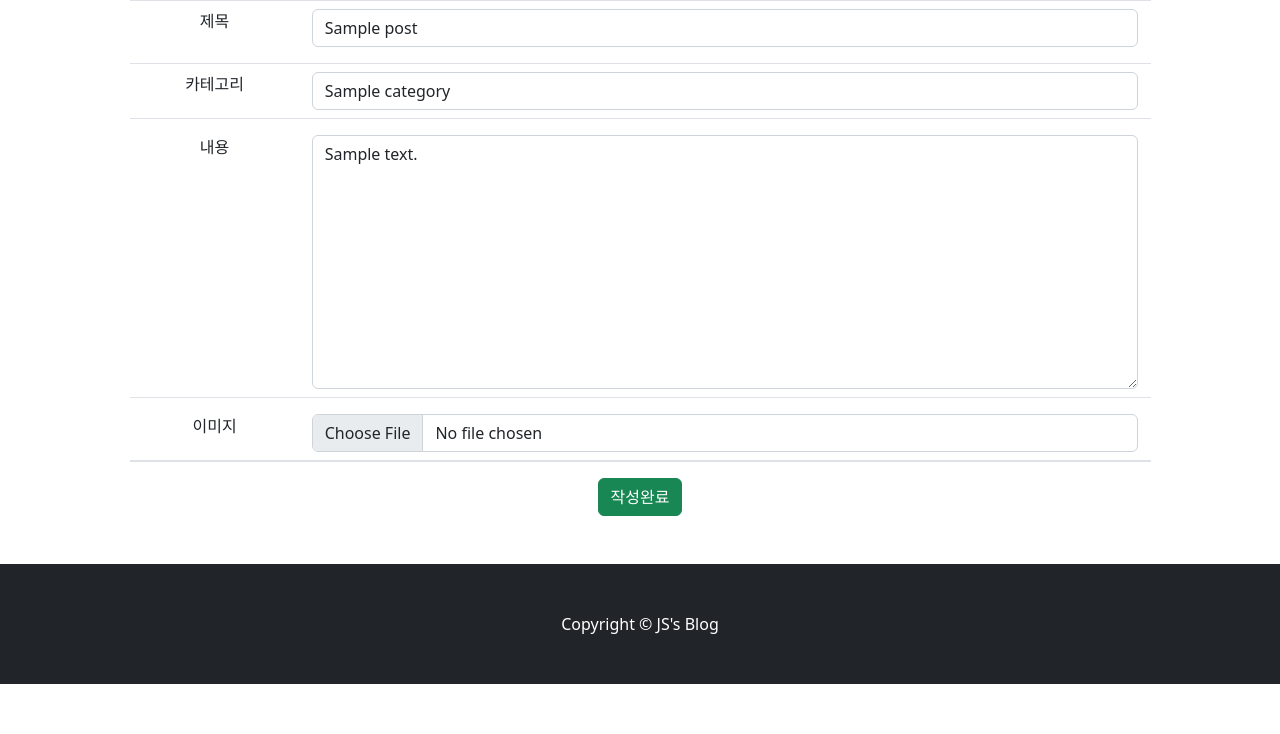
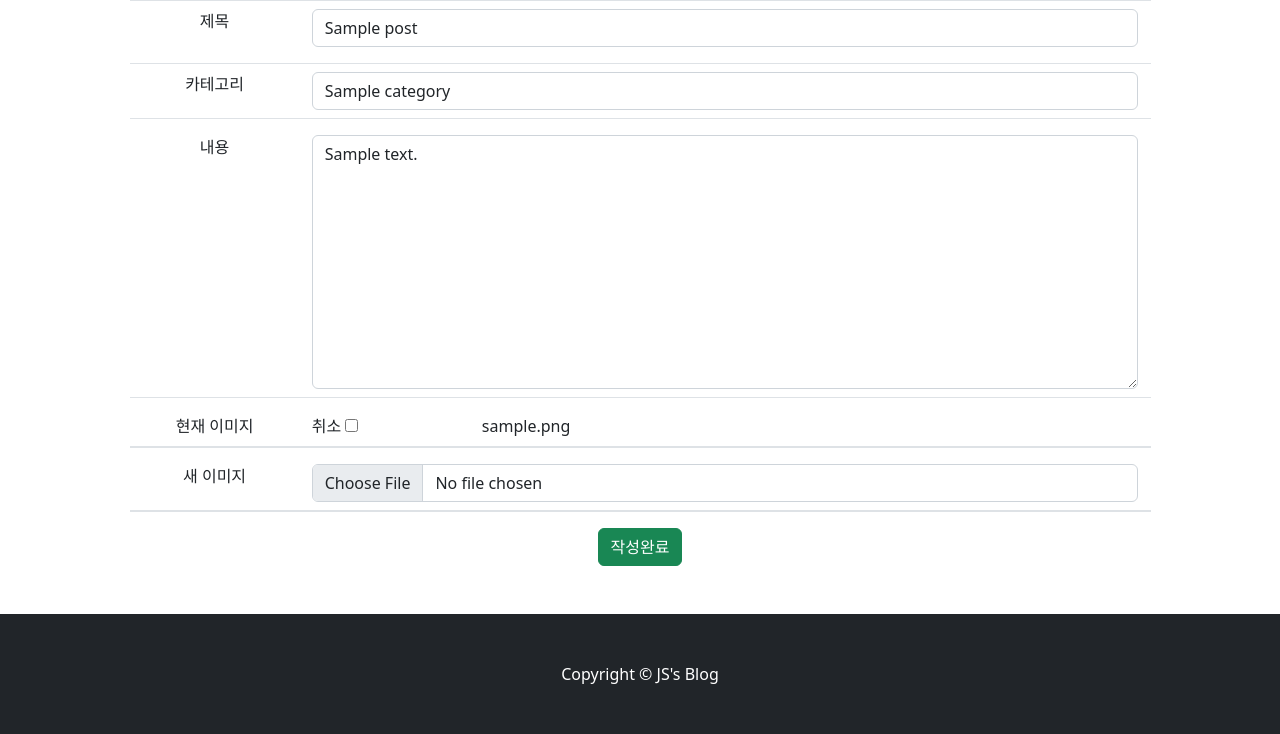
Before and after one commit to YuJinsoo/myBlog, a Django app: page /blog/edit/1/ in a window 1280 px wide. Shown: the part 153-887 px from the top of the page. Before the commit the page ends 837 px from the top, so only its background shows below. Run offline with Django 4.2, Linux system fonts and the light colour scheme; a user stored in the database is signed in; tables that the repository leaves empty hold one stand-in row (values such as "Sample post").

Commit message:
게시물 수정 시 이미지 제거 기능 추가

```diff
--- a/blog/templates/blog/404.html
+++ b/blog/templates/blog/404.html
@@ -7,7 +7,7 @@
             <span class="display-1 d-block">404</span>
             <div class="mb-4 lead">페이지를 찾을 수 없습니다.</div>
             <div class="mb-4 lead">존재하지 않는 게시글입니다.</div>
-            <a href="/" class="btn btn-link">홈으로 돌아가기</a>
+            <a href="/" class="btn btn-secondary">홈으로 돌아가기</a>
         </div>
     </div>
 </div>
--- a/blog/templates/blog/post_edit.html
+++ b/blog/templates/blog/post_edit.html
@@ -18,7 +18,15 @@
             <div class="col-10 text-center">{{form.content}}</div>
         </div>
         <div class="row py-2 my-2 border-bottom border-2">
-            <div class="col-2 text-center">이미지</div>
+            <div class="col-2 text-center">현재 이미지</div>
+            <div class="col-2">
+                <label for="imgdelete">취소</label>
+                <input type="checkbox" id="imgdelete" name="cancel" unchecked value="1">
+            </div>
+            <div class="col-8">{{post.image}}</div>
+        </div>
+        <div class="row py-2 my-2 border-bottom border-2">
+            <div class="col-2 text-center">새 이미지</div>
             <div class="col-10">{{form.image}}</div>
             <input type="hidden" name="originimage" value="{{ post.image }}">
         </div>
--- a/blog/views.py
+++ b/blog/views.py
@@ -96,7 +96,7 @@ class PostEdit(LoginRequiredMixin, View):
 
     def post(self, request, post_id):
         post =Post.objects.get(pk=post_id)
-
+        checked = request.POST.getlist("cancel") # [] or ['1']
         if post.author == request.user or request.user.is_superuser:
             form = PostForm(request.POST, request.FILES)
 
@@ -108,6 +108,9 @@ class PostEdit(LoginRequiredMixin, View):
 
                 if request.FILES :
                     post.image = request.FILES['image']
+
+                if bool(checked) :
+                    post.image = None # None 들어가는거 맞겠지?
 
                 post.save()
                 return redirect('blog:detail', post_id=post_id)
@@ -130,6 +133,7 @@ class PostDelete(LoginRequiredMixin, View):
 
 
 # search url 규칙을 맞추기 위해 요청만 보냄.
+## TODO - 거쳐가지 않고 한번에 가도록 수정해야 함.
 class PostSearchQuery(View):
     def get(self, request):
         print(request)
```
Also changed, not shown: README.md.
